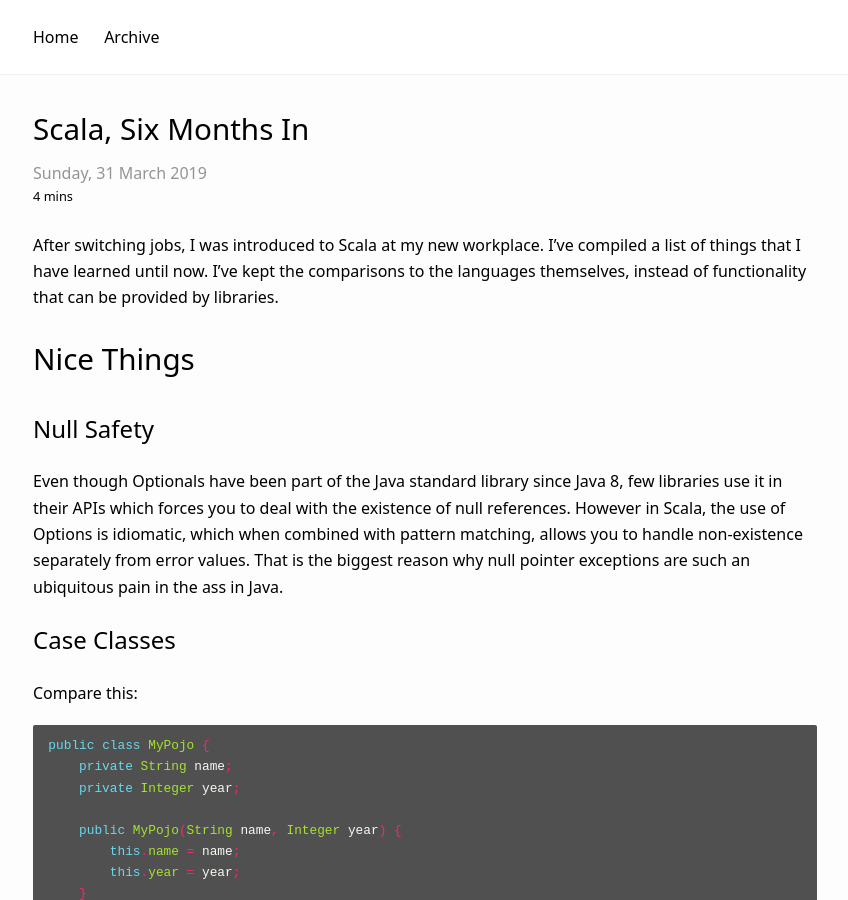
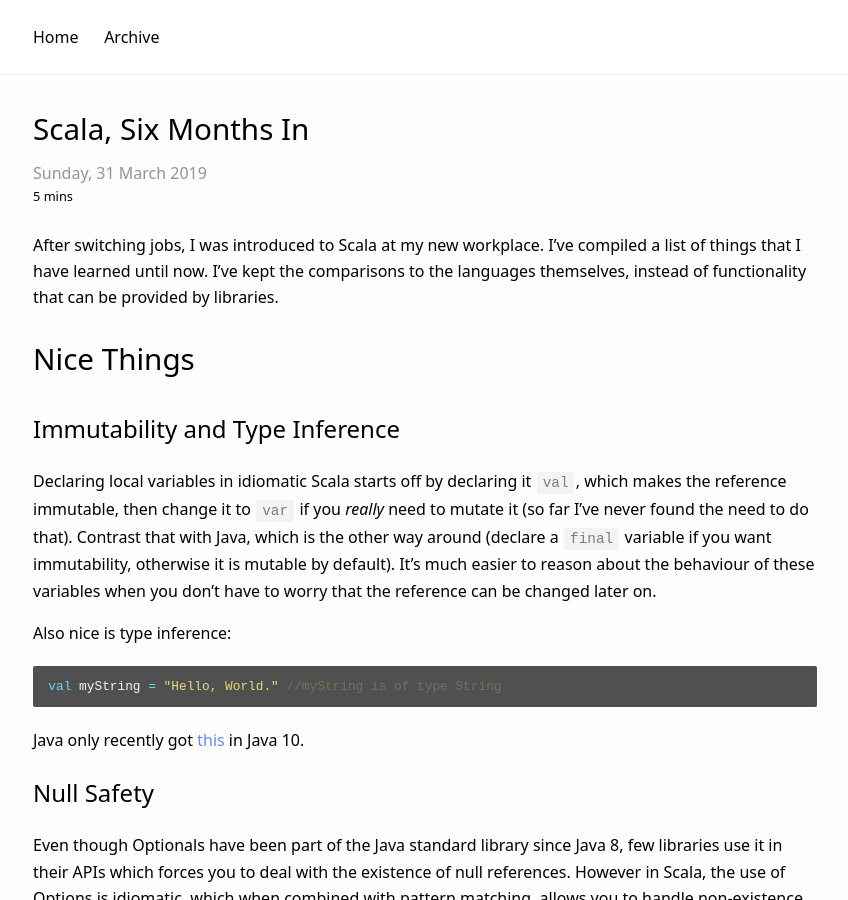
Before and after one commit to williamhaw/williamhaw.github.io, a Jekyll site: the page built from _posts/2019-03-31-scala-six-months-in.md, in a window 1280 px wide and 900 px high. Shown: the whole window, without its empty margins (215-1063 px from the left). Built offline with Jekyll 4.4.1, drawn with Linux system fonts in a browser that asks for light colours; comment, search, counter and statistics services are not loaded; some of the changed text lies outside the part shown.

Commit message:
Update from Forestry.io me@williamhaw.com updated _posts/2019-03-31-scala-six-months-in.md

````diff
--- a/_posts/2019-03-31-scala-six-months-in.md
+++ b/_posts/2019-03-31-scala-six-months-in.md
@@ -12,6 +12,17 @@ After switching jobs, I was introduced to Scala at my new workplace. I've compil
 <!--excerpt-->
 
 # Nice Things
+
+## Immutability and Type Inference
+
+Declaring local variables in idiomatic Scala starts off by declaring it `val`, which makes the reference immutable, then change it to `var` if you _really_ need to mutate it (so far I've never found the need to do that). Contrast that with Java, which is the other way around (declare a `final` variable if you want immutability, otherwise it is mutable by default). It's much easier to reason about the behaviour of these variables when you don't have to worry that the reference can be changed later on.
+
+Also nice is type inference:
+```scala
+val myString = "Hello, World." //myString is of type String
+```
+
+Java only recently got [this](https://developer.oracle.com/java/jdk-10-local-variable-type-inference) in Java 10.
 
 ## Null Safety
 
@@ -108,3 +119,6 @@ It's a **lot** slower to compile Scala as compared to Java. Enough that the job
 ## ~~Simple~~ Complex Build Tool
 
 This is subjective, but sbt is one of the more complicated build tools that I have come across. Till now, I've mainly gotten around that problem by copying sbt task definitions from other existing projects, but I despair of actually understanding it.
+
+# Conclusion
+In conclusion, I think there are many language design choices in Scala that actually make it _nice_ to work in as compared to Java. Then again I used to work in a Java 7/8 shop. Nowadays Java 11 has incorporated many new language features inspired by what other languages are doing, so YMMV.
````
